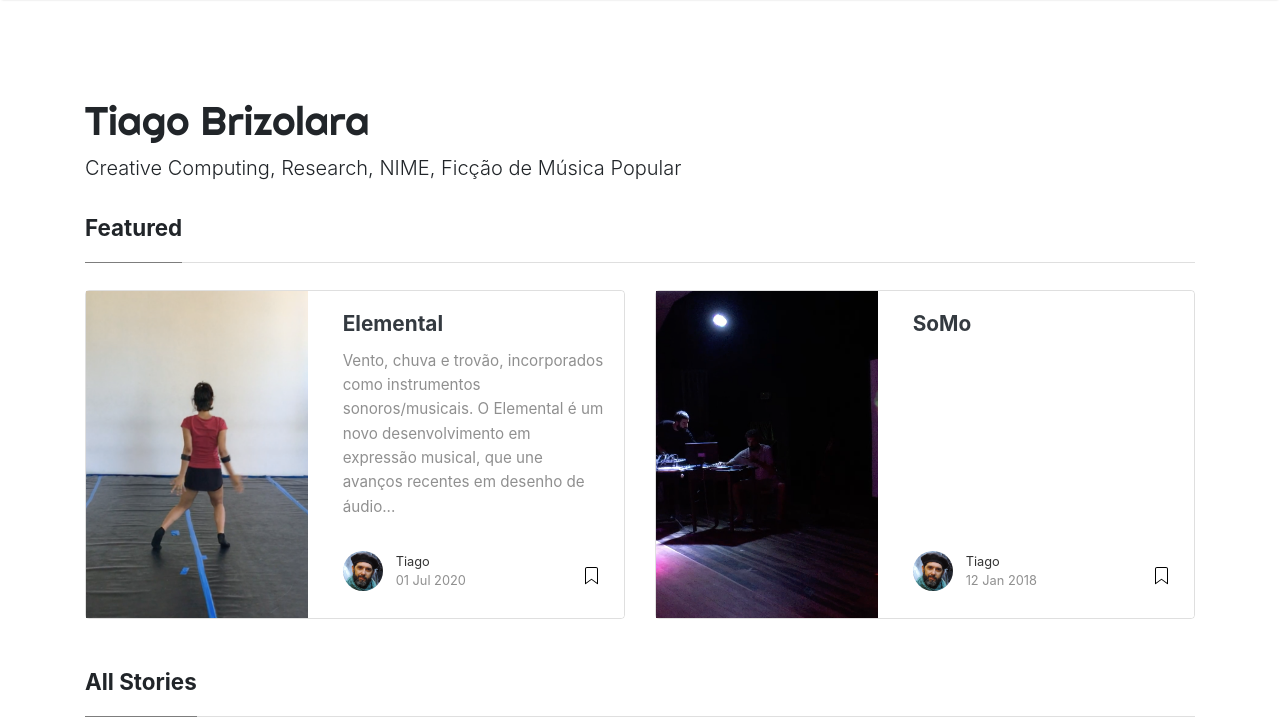
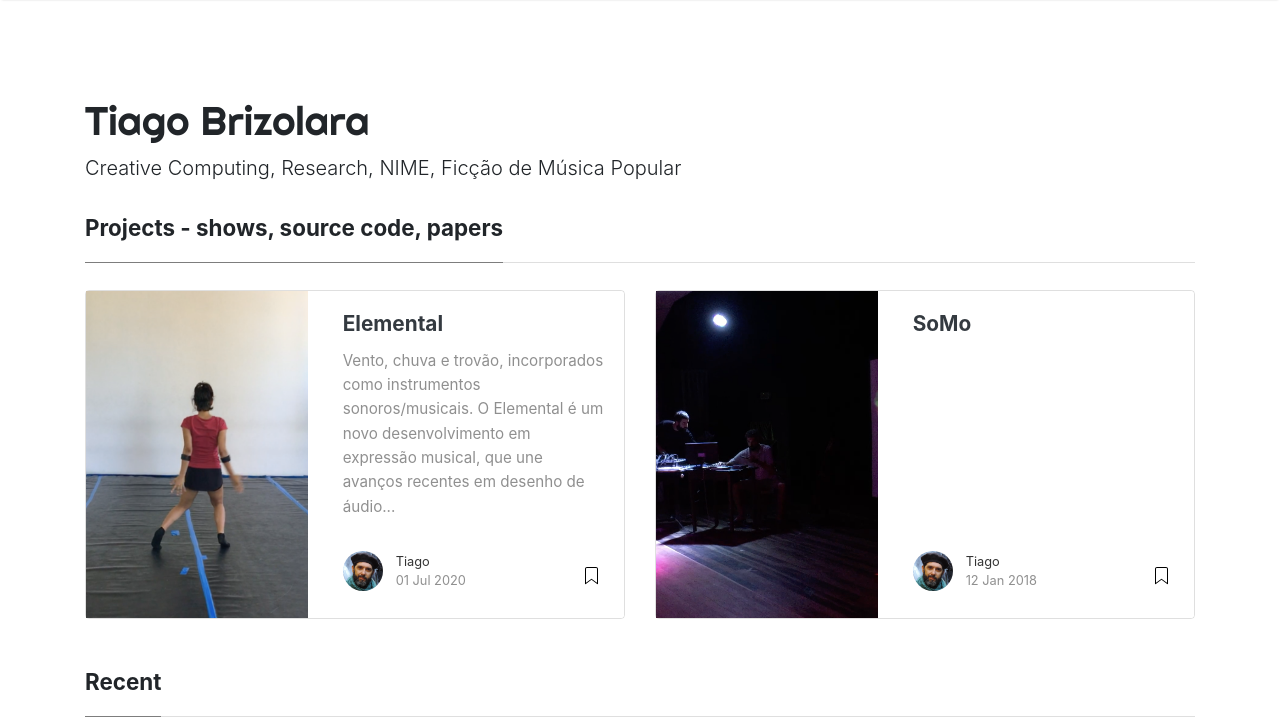
Before and after one commit to mgmoritzdev/brizolara.github.io, a Jekyll site: the page built from index.html, in a window 1280 px wide and 900 px high, cut to the strip 0-720 px from the top of the window. Built offline with Jekyll 4.4.1, drawn with Linux system fonts in a browser that asks for light colours; nearby versions of some CDN libraries; the list of posts is cut into pages by our own code.

Commit message:
Update index.html

```diff
--- a/index.html
+++ b/index.html
@@ -9,7 +9,7 @@ title: Home
 ================================================== -->
 <section class="featured-posts">
     <div class="section-title">
-        <h2><span>Featured</span></h2>
+        <h2><span>Projects - shows, source code, papers</span></h2>
     </div>
     <div class="row">
 
@@ -34,7 +34,7 @@ title: Home
 
     <div class="section-title">
 
-        <h2><span>All Stories</span></h2>
+        <h2><span>Recent</span></h2>
 
     </div>
 
```
